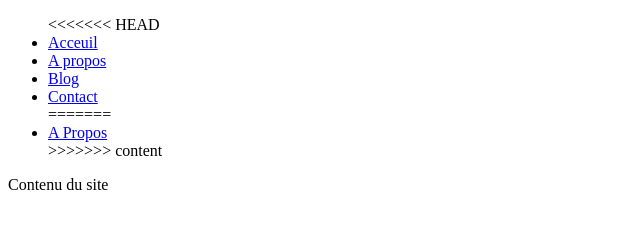
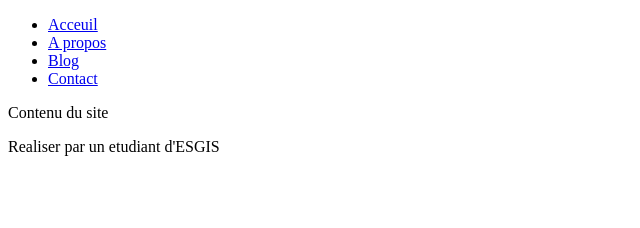
Before and after one commit to mikahoundjenoukon/mon_site, a plain HTML site: page index.html in a window 1280 px wide. Shown: the whole page, without its empty margins (0-640 px from the left). Drawn offline with Linux system fonts and the light colour scheme.

Commit message:
mise en place du footer

```diff
--- a/index.html
+++ b/index.html
@@ -10,14 +10,10 @@
 <body>
     <header>
         <ul>
-<<<<<<< HEAD
             <li><a href="#">Acceuil</a></li>
             <li><a href="#">A propos</a></li>
             <li><a href="#">Blog</a></li>
             <li><a href="#">Contact</a></li>
-=======
-            <li><a href="#">A Propos</a></li>
->>>>>>> content
         </ul>
     </header>
 
@@ -26,7 +22,7 @@
     </main>
 
     <footer>
-
+        <p>Realiser par un etudiant d'ESGIS</p>
     </footer>
 </body>
 </html>
```
